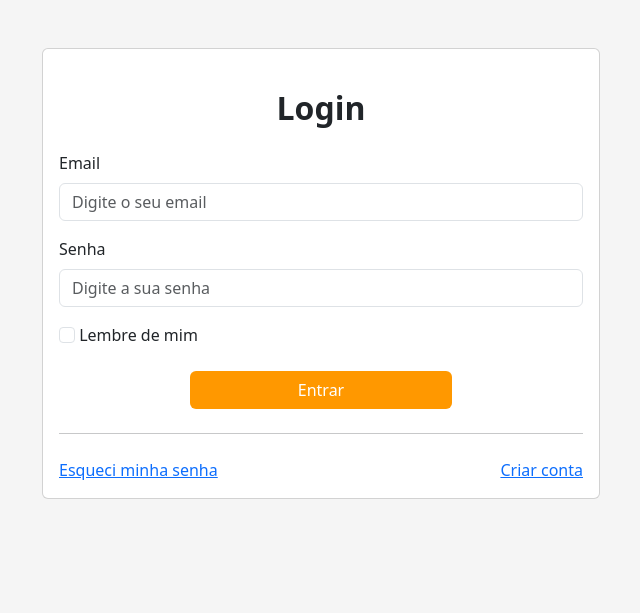
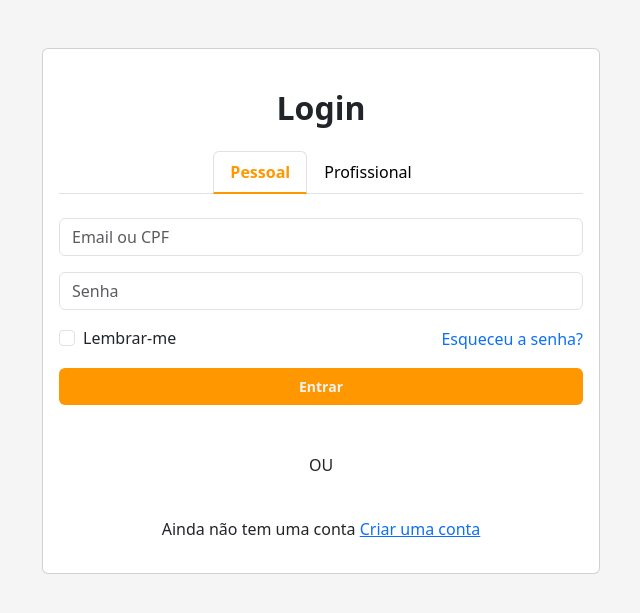
Before and after one commit to Adan-Marques/tcc_ads, a Django app: page /accounts/login/ in a window 1280 px wide. Shown: the top 613 px of the page, without its empty margins (297-937 px from the left). Run offline with Django 5.2, Linux system fonts and the light colour scheme.

```diff
--- a/static/css/home.css
+++ b/static/css/home.css
@@ -598,3 +598,22 @@ body {
 .btn-orange:hover {
 	background-color: #e56d00;
 }
+
+.pedido-status {
+	color: green;
+	font-weight: bold;
+}
+
+.orcamento-card {
+	border: 1px solid #ccc;
+	border-radius: 8px;
+	padding: 16px;
+	margin-bottom: 20px;
+	text-align: center;
+}
+
+.orcamento-card img {
+	border-radius: 50%;
+	width: 60px;
+	height: 60px;
+}
--- a/templates/registration/login.html
+++ b/templates/registration/login.html
@@ -18,24 +18,82 @@
                 <h2 class="text-center fw-bold my-4">Login</h2>
                 <div class="mb-3">
                     <form action="{% url 'login' %}" method="POST">{% csrf_token %}
-                            <label for="username" class="form-label">Email</label>
-                            <input placeholder="Digite o seu email" type="text" class="form-control" name="username"
-                                id="username">
+
+                        <!-- Abas -->
+                        <ul class="nav nav-tabs justify-content-center" id="loginTabs" role="tablist">
+                            <li class="nav-item" role="presentation">
+                                <button class="nav-link active" id="pessoal-tab" data-bs-toggle="tab"
+                                    data-bs-target="#pessoal" type="button" role="tab" aria-controls="pessoal"
+                                    aria-selected="true">Pessoal</button>
+                            </li>
+                            <li class="nav-item" role="presentation">
+                                <button class="nav-link" id="profissional-tab" data-bs-toggle="tab"
+                                    data-bs-target="#profissional" type="button" role="tab" aria-controls="profissional"
+                                    aria-selected="false">Profissional</button>
+                            </li>
+                        </ul>
+
+                        <!-- Conteúdo das Abas -->
+                        <div class="tab-content mt-4" id="loginTabsContent">
+                            <!-- Aba Pessoal -->
+                            <div class="tab-pane fade show active" id="pessoal" role="tabpanel"
+                                aria-labelledby="pessoal-tab">
+                                <form method="POST">
+                                    {% csrf_token %}
+                                    <input type="hidden" name="type" value="C">
+                                    <div class="mb-3">
+                                        <input name="username" type="text" class="form-control"
+                                            placeholder="Email ou CPF" required>
                                     </div>
                                     <div class="mb-3">
-                        <label for="password" class="form-label">Senha</label>
-                        <input placeholder="Digite a sua senha" type="password" class="form-control" id="password"
-                            name="password">
+                                        <input name="password" type="password" class="form-control" placeholder="Senha"
+                                            required>
                                     </div>
-                    <input class="form-check-input" type="checkbox"> Lembre de mim
-                    <div class="d-flex justify-content-center my-4">
-                        <button type="submit" class="btn btn-custom w-50">Entrar</button>
+                                    <div class="mb-3 d-flex justify-content-between align-items-center">
+                                        <div class="form-check">
+                                            <input type="checkbox" class="form-check-input" id="rememberPessoal">
+                                            <label class="form-check-label" for="rememberPessoal">Lembrar-me</label>
+                                        </div>
+                                        <a href="{% url 'password_reset' %}" class="text-decoration-none">Esqueceu a
+                                            senha?</a>
+                                    </div>
+                                    <button type="submit" class="btn btn-warning w-100">Entrar</button>
                                 </form>
                             </div>
-                    <hr class="my-4">
-                    <div class="d-flex justify-content-between">
-                        <a href="{% url 'password_reset'  %}">Esqueci minha senha</a>
-                        <a href="{% url 'cadastro' %}">Criar conta</a>
+                            <!-- Aba Profissional -->
+                            <div class="tab-pane fade" id="profissional" role="tabpanel"
+                                aria-labelledby="profissional-tab">
+                                <form method="POST">
+                                    {% csrf_token %}
+                                    <input type="hidden" name="type" value="P">
+                                    <div class="mb-3">
+                                        <input name="username" type="text" class="form-control"
+                                            placeholder="Email ou CPF" required>
+                                    </div>
+                                    <div class="mb-3">
+                                        <input name="password" type="password" class="form-control" placeholder="Senha"
+                                            required>
+                                    </div>
+                                    <div class="mb-3 d-flex justify-content-between align-items-center">
+                                        <div class="form-check">
+                                            <input type="checkbox" class="form-check-input" id="rememberProfissional">
+                                            <label class="form-check-label"
+                                                for="rememberProfissional">Lembrar-me</label>
+                                        </div>
+                                        <a href="{% url 'password_reset' %}" class="text-decoration-none">Esqueceu a
+                                            senha?</a>
+                                    </div>
+                                    <button type="submit" class="btn btn-warning w-100">Entrar</button>
+                                </form>
+                            </div>
+                        </div>
+                        <br>
+                        <br>
+                        <div class="text-center">
+                            <p> OU</p>
+                        <br>
+
+                        Ainda não tem uma conta <a href="{% url 'cadastro' %}">Criar uma conta</a>
                         </div>
                 </div>
             </div>
--- a/users/urls.py
+++ b/users/urls.py
@@ -7,4 +7,5 @@ urlpatterns = [
     path('ticket/', views.ticket, name='ticket'),
     path('ticketUsuario/', views.ticketUsuario, name='ticketUsuario'),
     path('ticketPrestador/', views.ticketPrestador, name='ticketPrestador'),
+    path('detalhesPedido/', views.detalhesPedido, name='detalhesPedido'),
 ]
--- a/users/views.py
+++ b/users/views.py
@@ -47,3 +47,9 @@ def ticketPrestador(request):
         #TODO refactor
         #return HttpResponse('*Fazer uma paǵina 404*')
     return render(request, 'ticketPrestador.html')
+
+def detalhesPedido(request):
+    #if request.user.type_user == 'P':
+        #TODO refactor
+        #return HttpResponse('*Fazer uma paǵina 404*')
+    return render(request, 'detalhesPedido.html')
```
Also changed, not shown: templates/detalhesPedido.html (added, +108 -0 lines). Lines whose indentation alone changed are shown as unchanged.
